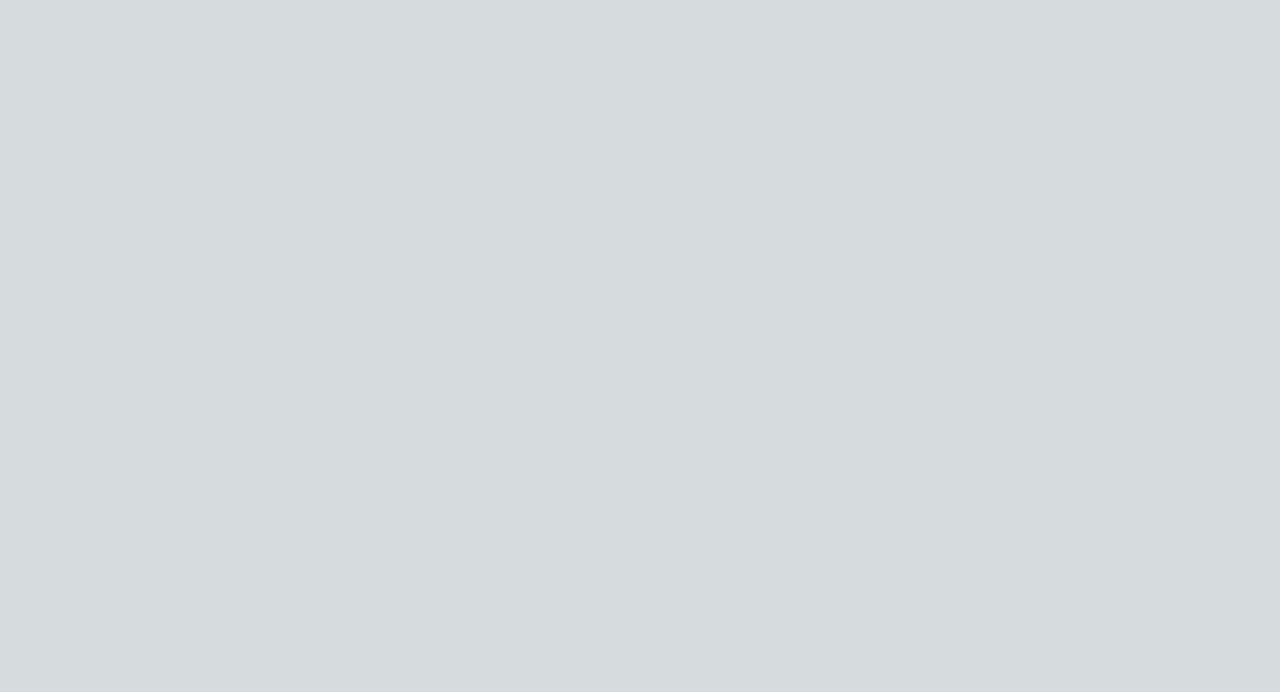
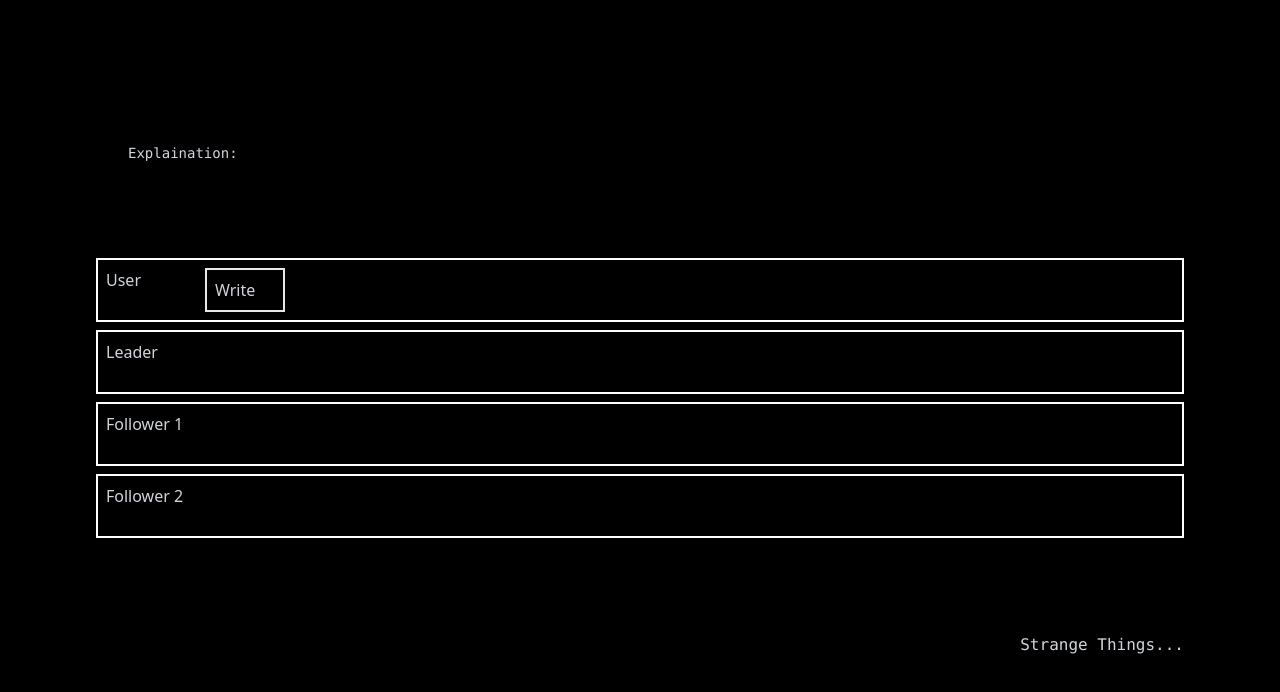
Before and after one commit to perfidiousscript/ddia, a Next.js app: page /examples/read_after_write/explaination in a window 1280 px wide. Shown: the top 692 px of the page. Built offline with nearby package versions, Linux system fonts and the light colour scheme.

Commit message:
adds leader follower explaination

```diff
--- a/pages/examples/read_after_write/explaination.tsx
+++ b/pages/examples/read_after_write/explaination.tsx
@@ -1,5 +1,123 @@
-import React, { useState, setState } from 'react'
-
 export default function Explaination() {
 
+  const requestAnimation = [
+      { transform: "translate(4.6em, 4.6em)" },
+  ];
+
+  const requestTiming = {
+    duration: 2000,
+    iterations: 1,
+    fill: "forwards"
+  };
+
+  const slowRequestTiming = {
+    duration: 10000,
+    iterations: 1,
+    fill: "forwards"
+  };
+
+  const increaseOpacity = [
+    {opacity: 1},
+  ]
+
+  const opacityTiming = {
+    duration: 100,
+    iterations: 1,
+    fill: "forwards"
+  };
+
+  const moveAck = [
+      { transform: "translate(4.8em, -4.6em)" },
+  ];
+
+  const moveRep1 = [
+      { transform: "translate(4.6em, 4.2em)" },
+  ];
+
+  const moveRep2 = [
+      { transform: "translate(4.6em, 8.6em)" },
+  ];
+
+  const moveRead = [
+      { transform: "translate(5.6em, 13.4em)" },
+  ];
+
+  const moveNullResp = [
+      { transform: "translate(5.6em, -13.4em)" },
+  ];
+
+
+  function moveRequest(){
+    let request = document.querySelector(".write")
+    let ack = document.querySelector(".ack")
+    let rep1 = document.querySelector(".rep-1")
+    let rep2 = document.querySelector(".rep-2")
+    let read = document.querySelector(".read")
+    let nullResp = document.querySelector(".nullResp")
+
+    request.animate(requestAnimation, requestTiming);
+
+    setTimeout(()=>{
+      ack.animate(increaseOpacity,opacityTiming)
+      rep1.animate(increaseOpacity,opacityTiming)
+      rep2.animate(increaseOpacity,opacityTiming)
+    }, 2000)
+
+    setTimeout(()=>{
+      ack.animate(moveAck,requestTiming)
+      rep1.animate(moveRep1,requestTiming)
+      rep2.animate(moveRep2,slowRequestTiming)
+    }, 2100)
+
+    setTimeout(()=>{
+      read.animate(increaseOpacity,opacityTiming)
+    }, 4100)
+
+    setTimeout(()=>{
+      read.animate(moveRead,requestTiming)
+    }, 4200)
+
+    setTimeout(()=>{
+      nullResp.animate(increaseOpacity,opacityTiming)
+    }, 6200)
+
+    setTimeout(()=>{
+      nullResp.animate(moveNullResp,requestTiming)
+    }, 6300)
+  }
+
+    return(
+      <main className="bg-black text-gray-300 flex min-h-screen flex-col items-center justify-around p-24">
+        <div className="z-10 max-w-5xl w-full items-center justify-between font-mono text-sm lg:flex">
+          <div className="fixed bottom-0 left-0 flex h-48 w-full items-end justify-center bg-gradient-to-t from-white via-white dark:from-black dark:via-black lg:static lg:h-auto lg:w-auto lg:bg-none">
+          Explaination:
+          </div>
+        </div>
+        <div className="w-full grid grid-rows-4 grid-flow-col gap-2">
+          <div className="w-full flex h-16 p-2 border-solid border-2 border-white">
+            User
+            <div className="write w-20 p-2 border-solid border-2 border-blue relative top left-16" onClick={moveRequest}>Write</div>
+            <div className="read w-20 p-2 border-solid border-2 bg-yellow-800 border-yellow-300 border-blue relative top left-72 opacity-0" >Read</div>
+          </div>
+          <div className="w-full flex h-16 p-2 border-solid border-2 border-white flex">
+            Leader
+            <div className="ack w-20 p-2 border-solid border-2 bg-red-800 border-red-300 relative top left-64 opacity-0" >Req Ack</div>
+            <div className="rep-1 w-20 p-2 border-solid border-2 bg-blue-800 border-blue-200 relative top left-64 opacity-0" >Rep 1</div>
+            <div className="rep-2 w-20 p-2 border-solid border-2 bg-blue-800 border-blue-200 relative top left-64 opacity-0" >Rep 2</div>
+          </div>
+          <div className="w-full flex h-16 p-2 border-solid border-2 border-white">
+            Follower 1
+          </div>
+          <div className="w-full flex h-16 p-2 border-solid border-2 border-white">
+            Follower 2
+            <div className="read w-1/4 p-2 border-solid border-2 bg-yellow-800 border-yellow-300 border-blue relative top opacity-0" >Spacer</div>
+            <div className="nullResp w-20 p-2 border-solid border-2 bg-yellow-800 border-yellow-300 border-blue relative top opacity-0" >NULL</div>
+          </div>
+        </div>
+        <div className="fixed bottom-0 left-0 flex h-48 w-full justify-end flex-wrap  bg-gradient-to-t from-white via-white dark:from-black dark:via-black lg:static lg:h-auto lg:bg-none font-mono">
+        <a href="/examples/read_after_write/user" >
+        Strange Things...
+        </a></div>
+      </main>
+    )
 }
--- a/pages/examples/read_after_write/index.tsx
+++ b/pages/examples/read_after_write/index.tsx
@@ -12,8 +12,8 @@ export default function ReadAfterWrite() {
         <p>BUT When dbs follows a write-to-leader/read-from-follower model strange things can happen...</p>
         <br/>
         <div className="fixed bottom-0 left-0 flex h-48 w-full justify-end flex-wrap  bg-gradient-to-t from-white via-white dark:from-black dark:via-black lg:static lg:h-auto lg:bg-none font-mono">
-        <a href="/examples/read_after_write/user" >
-        Strange things...
+        <a href="/examples/read_after_write/leader_follower" >
+        Example...
         </a></div>
       </div>
     </main>
--- a/pages/examples/read_after_write/leader_follower.tsx
+++ b/pages/examples/read_after_write/leader_follower.tsx
@@ -55,30 +55,34 @@ function moveRequest(){
 }
 
   return(
-    <main className="bg-black text-gray-300 flex min-h-screen flex-col items-center justify-between p-24">
+    <main className="bg-black text-gray-300 flex min-h-screen flex-col items-center justify-around p-24">
       <div className="z-10 max-w-5xl w-full items-center justify-between font-mono text-sm lg:flex">
         <div className="fixed bottom-0 left-0 flex h-48 w-full items-end justify-center bg-gradient-to-t from-white via-white dark:from-black dark:via-black lg:static lg:h-auto lg:w-auto lg:bg-none">
         Leader Follower flow
         </div>
       </div>
       <div className="w-full grid grid-rows-4 grid-flow-col gap-2">
-        <div className="w-full h-16 p-2 border-solid border-2 border-white">
+        <div className="w-full flex h-16 p-2 border-solid border-2 border-white">
           User
-          <div className="request w-20 h-14 p-2 border-solid border-2 border-blue relative top bottom-8 left-16" onClick={moveRequest}>Request</div>
+          <div className="request w-20 p-2 border-solid border-2 border-blue relative top left-16" onClick={moveRequest}>Write</div>
         </div>
-        <div className="w-full h-16 p-2 border-solid border-2 border-white flex">
+        <div className="w-full flex h-16 p-2 border-solid border-2 border-white flex">
           Leader
-          <div className="ack w-20 h-14 p-2 border-solid border-2 border-blue relative top left-64 opacity-0" onClick={moveRequest}>Req Ack</div>
-          <div className="rep-1 w-20 h-14 p-2 border-solid border-2 border-blue relative top left-64 opacity-0" onClick={moveRequest}>Rep 1</div>
-          <div className="rep-2 w-20 h-14 p-2 border-solid border-2 border-blue relative top left-64 opacity-0" onClick={moveRequest}>Rep 2</div>
+          <div className="ack w-20 p-2 border-solid border-2 bg-red-800 border-red-300 relative top left-64 opacity-0" >Req Ack</div>
+          <div className="rep-1 w-20 p-2 border-solid border-2 bg-blue-800 border-blue-200 relative top left-64 opacity-0" >Rep 1</div>
+          <div className="rep-2 w-20 p-2 border-solid border-2 bg-blue-800 border-blue-200 relative top left-64 opacity-0" >Rep 2</div>
         </div>
-        <div className="w-full h-16 p-2 border-solid border-2 border-white">
+        <div className="w-full flex h-16 p-2 border-solid border-2 border-white">
           Follower 1
         </div>
-        <div className="w-full h-16 p-2 border-solid border-2 border-white">
+        <div className="w-full flex h-16 p-2 border-solid border-2 border-white">
           Follower 2
         </div>
       </div>
+      <div className="fixed bottom-0 left-0 flex h-48 w-full justify-end flex-wrap  bg-gradient-to-t from-white via-white dark:from-black dark:via-black lg:static lg:h-auto lg:bg-none font-mono">
+      <a href="/examples/read_after_write/user" >
+      Strange Things...
+      </a></div>
     </main>
   )
 }
--- a/pages/examples/read_after_write/user.tsx
+++ b/pages/examples/read_after_write/user.tsx
@@ -57,7 +57,7 @@ export default function User() {
         </div>
         <br />
         <div className="fixed bottom-0 left-0 flex h-48 w-full justify-end flex-wrap  bg-gradient-to-t from-white via-white dark:from-black dark:via-black lg:static lg:h-auto lg:bg-none font-mono">
-          <a href="/assumptions" >
+          <a href="/examples/read_after_write/explaination" >
             What's going on?
         </a></div>
       </div>
```
